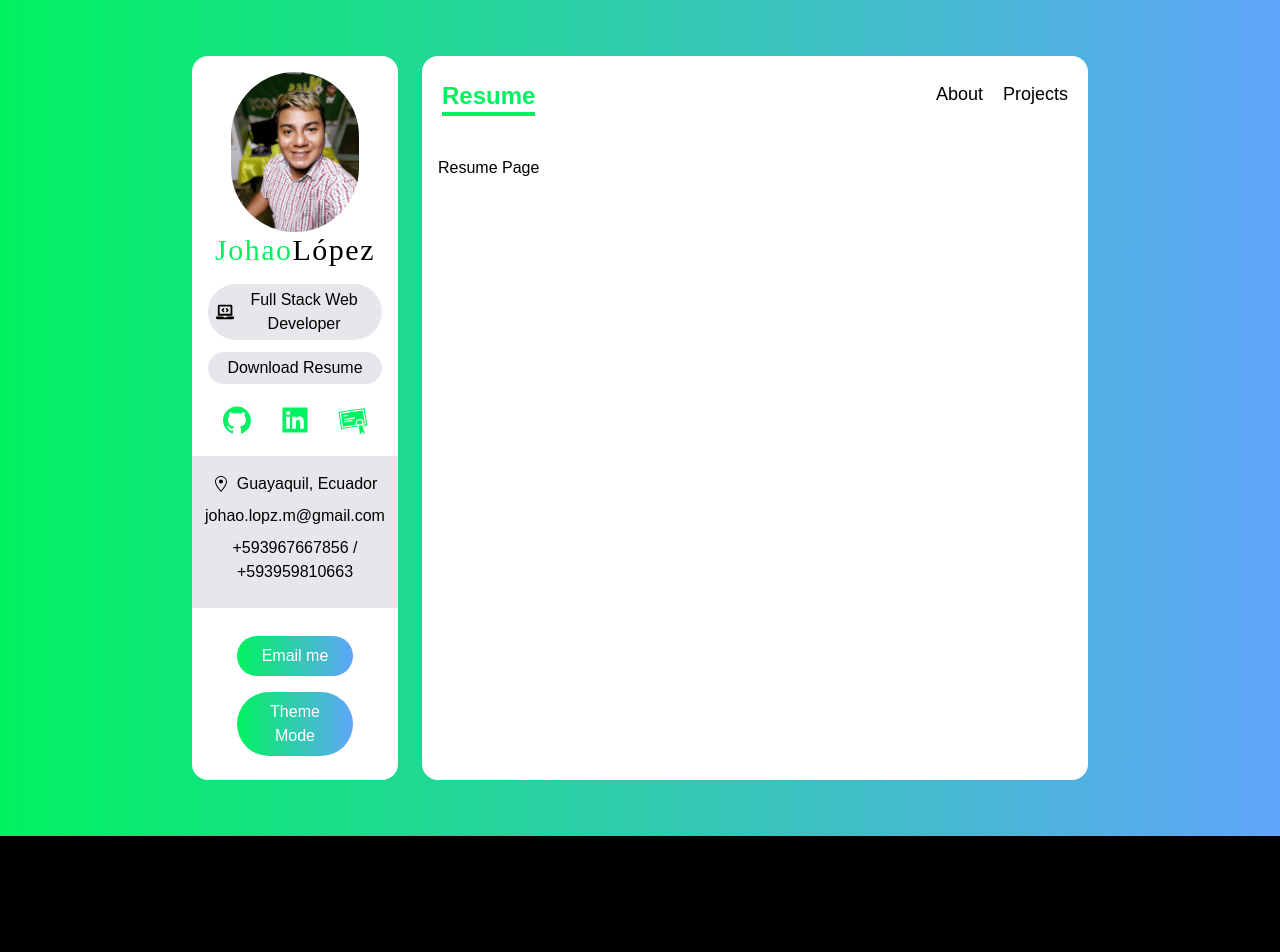
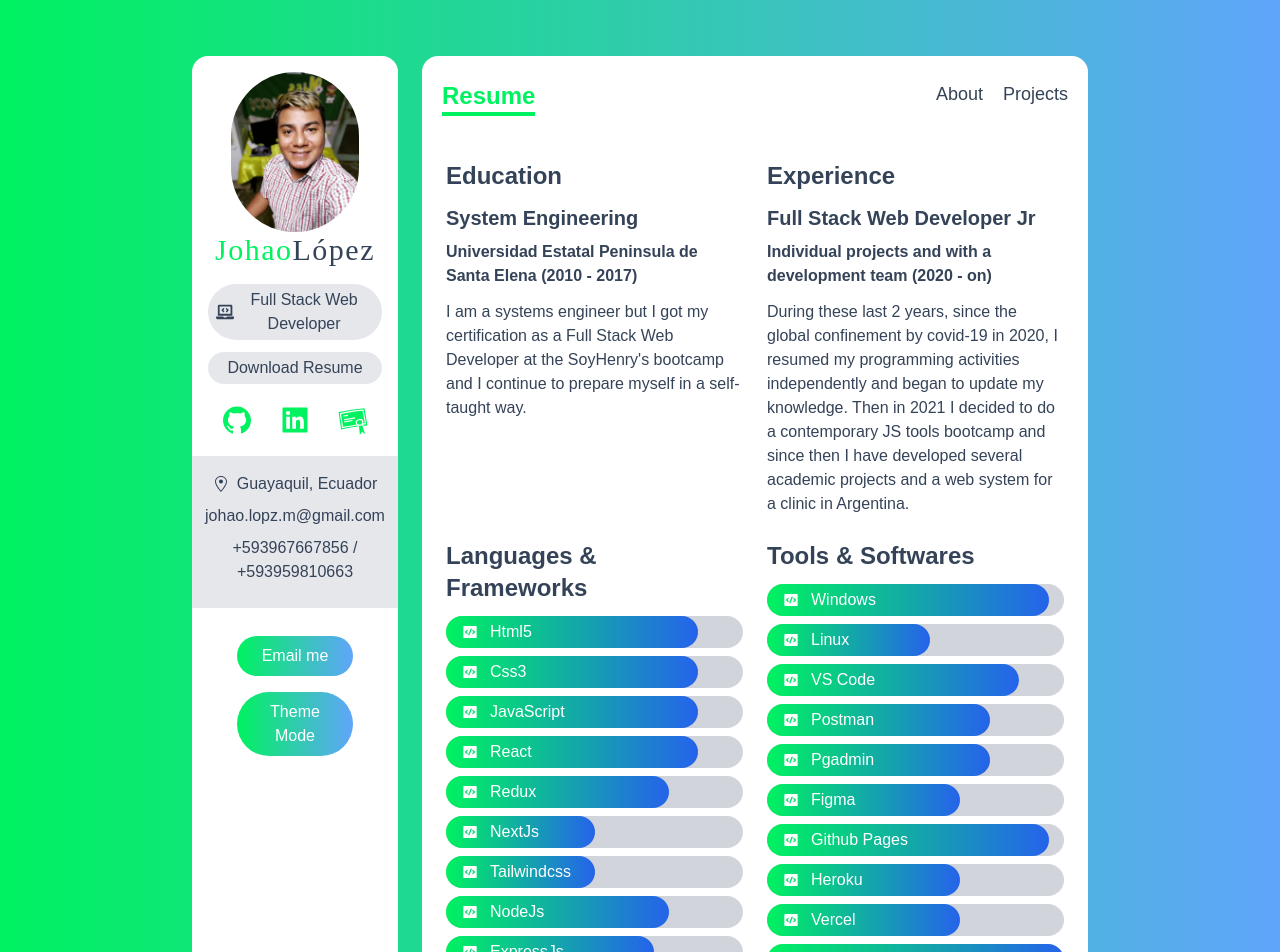
Before and after one commit to johaolopz/portfolio, a Next.js app: page /resume in a window 1280 px wide. Shown: the top 952 px of the page. Before the commit the page ends 836 px from the top, so only its background shows below. Built offline with nearby package versions, Linux system fonts and the light colour scheme; a web font is replaced by a local one.

Commit message:
key prop fix in about and Resume Cards and skill bars creation

```diff
--- /dev/null
+++ b/components/Bar.tsx
@@ -0,0 +1,19 @@
+import React, { FunctionComponent } from 'react'
+import { ISkill } from '../type'
+
+const Bar:FunctionComponent<{
+    data:ISkill
+}> = ({ data: {Icon, level, name}}) => {
+    return (
+        <div className='my-2 text-white bg-gray-300 rounded-full'>
+            <div className='px-4 py-1 flex items-center rounded-full bg-gradient-to-r from-green to-blue-600'
+                style={{width: level}}
+            >
+                <Icon className='mr-3' />
+                {name}
+            </div>
+        </div>
+    )
+}
+
+export default Bar
--- a/data.ts
+++ b/data.ts
@@ -1,5 +1,5 @@
-import { RiComputerLine } from "react-icons/ri"
-import { IService } from "./type"
+import { RiComputerLine, RiCodeBoxFill } from "react-icons/ri"
+import { IService, ISkill } from "./type"
 import { FaServer } from "react-icons/fa"
 import { AiOutlineAntDesign, AiOutlineApi } from "react-icons/ai"
 import { MdDeveloperMode } from "react-icons/md"
@@ -30,3 +30,119 @@ export const services:IService[] = [
 
     },
 ]
+
+export const languages:ISkill[] = [
+{
+    Icon: RiCodeBoxFill,
+    name:"Html5",
+    level: "85%"
+},
+{
+    Icon: RiCodeBoxFill,
+    name:"Css3",
+    level: "85%"
+},
+{
+    Icon: RiCodeBoxFill,
+    name:"JavaScript",
+    level: "85%"
+},
+{
+    Icon: RiCodeBoxFill,
+    name:"React",
+    level: "85%",
+},
+{
+    Icon: RiCodeBoxFill,
+    name:"Redux",
+    level: "75%"
+},
+{
+    Icon: RiCodeBoxFill,
+    name:"NextJs",
+    level: "50%"
+},
+{
+    Icon: RiCodeBoxFill,
+    name:"Tailwindcss",
+    level: "50%"
+},
+{
+    Icon: RiCodeBoxFill,
+    name:"NodeJs",
+    level: "75%"
+},
+{
+    Icon: RiCodeBoxFill,
+    name:"ExpressJs",
+    level: "70%"
+},
+{
+    Icon: RiCodeBoxFill,
+    name:"Sequelize",
+    level: "75%"
+},
+{
+    Icon: RiCodeBoxFill,
+    name:"PostgreSQL",
+    level: "65%"
+}
+]
+
+export const tools:ISkill[] = [
+    {
+        Icon: RiCodeBoxFill,
+        name:"Windows",
+        level: "95%"
+    },
+    {
+        Icon: RiCodeBoxFill,
+        name:"Linux",
+        level: "55%"
+    },
+    {
+        Icon: RiCodeBoxFill,
+        name:"VS Code",
+        level: "85%"
+    },
+    {
+        Icon: RiCodeBoxFill,
+        name:"Postman",
+        level: "75%",
+    },
+    {
+        Icon: RiCodeBoxFill,
+        name:"Pgadmin",
+        level: "75%"
+    },
+    {
+        Icon: RiCodeBoxFill,
+        name:"Figma",
+        level: "65%"
+    },
+    {
+        Icon: RiCodeBoxFill,
+        name:"Github Pages",
+        level: "95%"
+    },
+    {
+        Icon: RiCodeBoxFill,
+        name:"Heroku",
+        level: "65%"
+    },
+    {
+        Icon: RiCodeBoxFill,
+        name:"Vercel",
+        level: "65%"
+    },
+    {
+        Icon: RiCodeBoxFill,
+        name:"Google Meet",
+        level: "100%"
+    },
+    {
+        Icon: RiCodeBoxFill,
+        name:"Zoom",
+        level: "80%"
+    }
+    ]
--- a/pages/index.tsx
+++ b/pages/index.tsx
@@ -3,6 +3,7 @@ import { services } from "../data"
 import ServiceCard from "../components/ServiceCard"
 
 const index = () => {
+  let divKey = 0
   return (
     <div className="flex flex-col flex-grow px-6 pt-1">
       <h5 className="my-3 font-medium">
@@ -20,10 +21,13 @@ const index = () => {
         <h6 className="my-3 text-xl font-bold tracking-wide">What I Offer</h6>
         <div className="grid gap-6 lg:grid-cols-2">
           {
-            services.map(service => (
-              <div className="bg-gray-200 rounded-lg lg:col-span-1">
+            services.map(service => {
+              divKey++
+              return (
+              <div key={divKey} className="bg-gray-200 rounded-lg lg:col-span-1">
                 <ServiceCard service={service} />
-              </div>))
+              </div>)
+            })
           }
         </div>
       </div>
--- a/pages/resume.tsx
+++ b/pages/resume.tsx
@@ -1,7 +1,65 @@
+import { languages, tools } from "../data"
+import Bar from "../components/Bar"
+
 const resume = () => {
+    const str = "SoyHenry'"
     return (
-        <div className="p-4">
-            Resume Page
+        <div className="px-6 py-2">
+            <div className="grid gap-6 md:grid-cols-2">
+                <div>
+                    <h5 className="my-3 text-2xl font-bold">Education</h5>
+                    <div>
+                        <h5 className="my-2 text-xl font-bold">
+                            System Engineering
+                        </h5>
+                        <p className="font-semibold">
+                            Universidad Estatal Peninsula de Santa Elena (2010 - 2017)
+                        </p>
+                        <p className="my-3">
+                        I am a systems engineer but I got my certification
+                        as a Full Stack Web Developer at the {str}s bootcamp
+                        and I continue to prepare myself in a self-taught way.
+                        </p>
+                    </div>
+                </div>
+                <div>
+                    <h5 className="my-3 text-2xl font-bold">Experience</h5>
+                    <div>
+                        <h5 className="my-2 text-xl font-bold">
+                            Full Stack Web Developer Jr
+                        </h5>
+                        <p className="font-semibold">
+                            Individual projects and with a development team (2020 - on)
+                        </p>
+                        <p className="my-3">
+                            During these last 2 years, since the global confinement by covid-19
+                            in 2020, I resumed my programming activities independently and began
+                            to update my knowledge. Then in 2021 I decided to do a contemporary
+                            JS tools bootcamp and since then I have developed several academic
+                            projects and a web system for a clinic in Argentina.
+                        </p>
+                    </div>
+                </div>
+            </div>
+
+            <div className="grid gap-6 md:grid-cols-2">
+                <div>
+                    <h5 className="my-3 text-2xl font-bold">Languages & Frameworks</h5>
+                    <div className="my-2">
+                        {
+                            languages.map(language => <Bar data={language} key={language.name} />)
+                        }
+                    </div>
+                </div>
+                <div>
+                    <h5 className="my-3 text-2xl font-bold">Tools & Softwares</h5>
+                    <div className="my-2">
+                        {
+                            tools.map(tool => <Bar data={tool} key={tool.name} />)
+                        }
+                    </div>
+                </div>
+            </div>
         </div>
     )
 }
--- a/styles/globals.css
+++ b/styles/globals.css
@@ -6,4 +6,5 @@
 body{
     background-color: black;
     font-family: sans-serif;
+    color: #354358;
 }
--- a/type.ts
+++ b/type.ts
@@ -5,3 +5,9 @@ export interface IService {
     about:string,
     Icon:IconType
 }
+
+export interface ISkill {
+    name:string,
+    level:string,
+    Icon:IconType
+}
```
